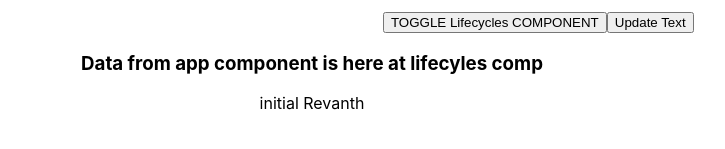
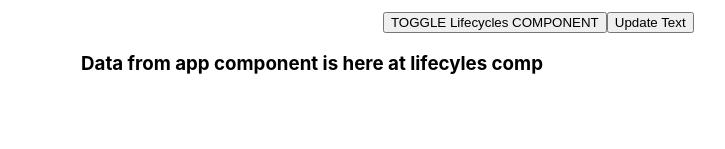
Before and after one commit to revanthkumaar/ecomm-app, a React (Create React App) app: page / in a window 1280 px wide. Shown: the part 293-442 px from the top of the page, without its empty margins (328-1053 px from the left). Built offline with nearby package versions, Linux system fonts and the light colour scheme.

Commit message:
lkajdslkj
l;kjelakjsdlas

```diff
--- a/src/lifecycles.component.jsx
+++ b/src/lifecycles.component.jsx
@@ -39,7 +39,6 @@ class Lifecycles extends React.Component{
         return(
             <div className="lifecyles">
                 <h3>Data from app component is here at lifecyles comp</h3>
-                {this.props.text}
             </div>
         )
 
```
